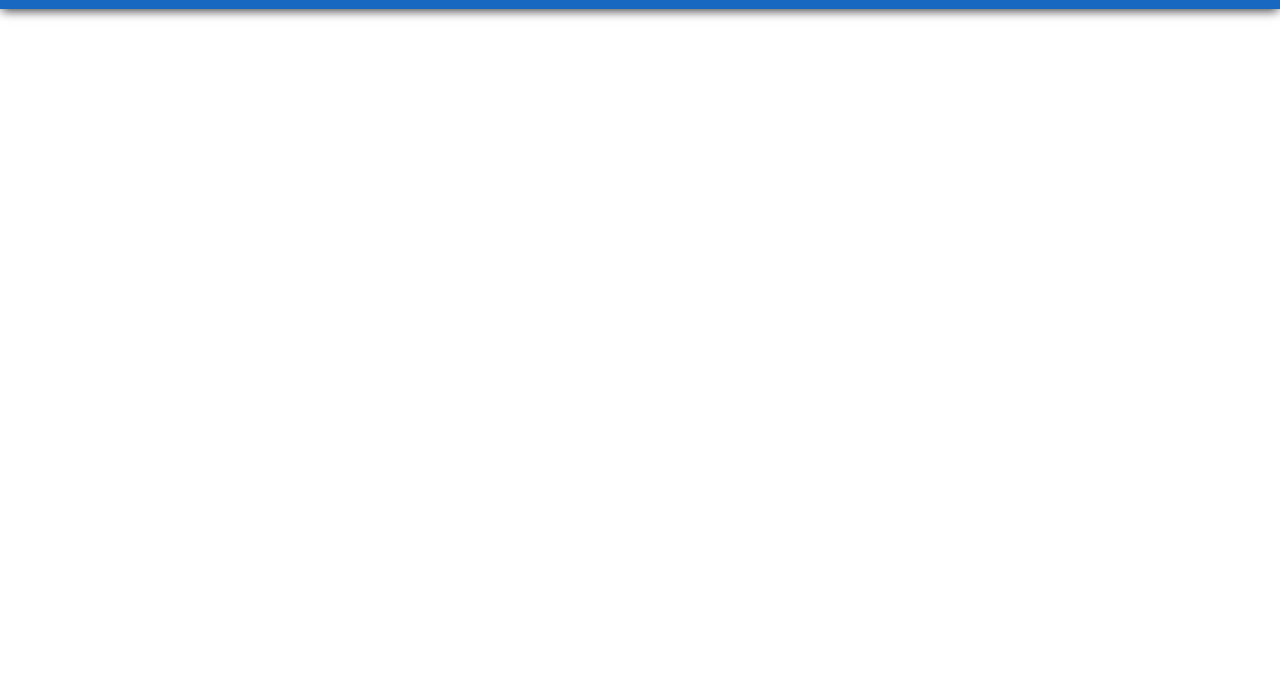
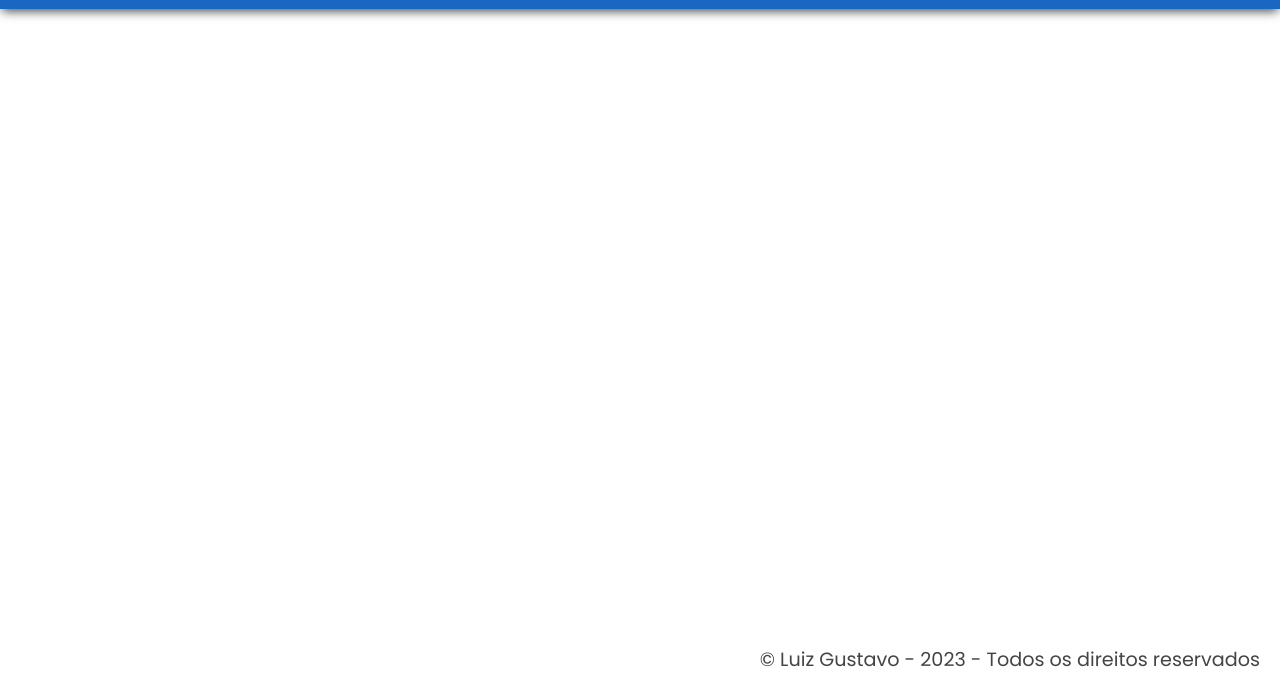
Before and after one commit to Luizgustavoo/start-frontend, a plain HTML site: page index.html in a window 1280 px wide. Shown: the part 111-800 px from the top of the page. Drawn offline with Linux system fonts and the light colour scheme.

Commit message:
Add Footer

```diff
--- a/assets/css/style.css
+++ b/assets/css/style.css
@@ -50,4 +50,10 @@ body{
     /*Define que o rodapé fique grudado e sempre visivel*/
     /* position: sticky;
     bottom: 0px; */
+    display: flex;
+    justify-content: flex-end;
+    align-items: center;
+    font-size: 1.2rem;
+    padding-right: 20px;
+    color: #444;
 }
--- a/index.html
+++ b/index.html
@@ -16,7 +16,9 @@
     <h2>Índice dos Exercícios</h2>
 </header>
 <main class="princial"></main>
-<footer class="rodape"></footer>
+<footer class="rodape">
+    &copy; Luiz Gustavo - 2023 - Todos os direitos reservados
+</footer>
 </body>
 
 </html>
```
